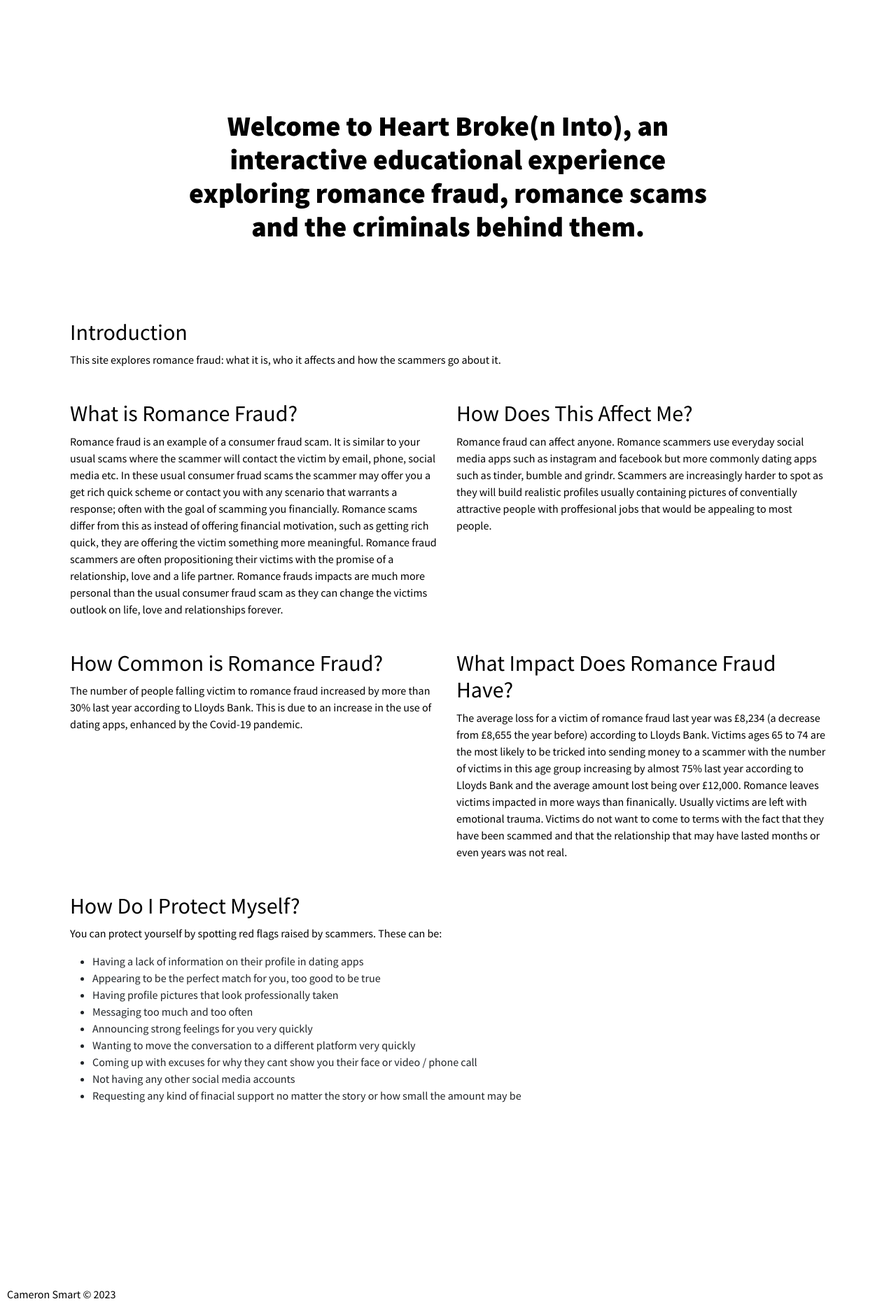
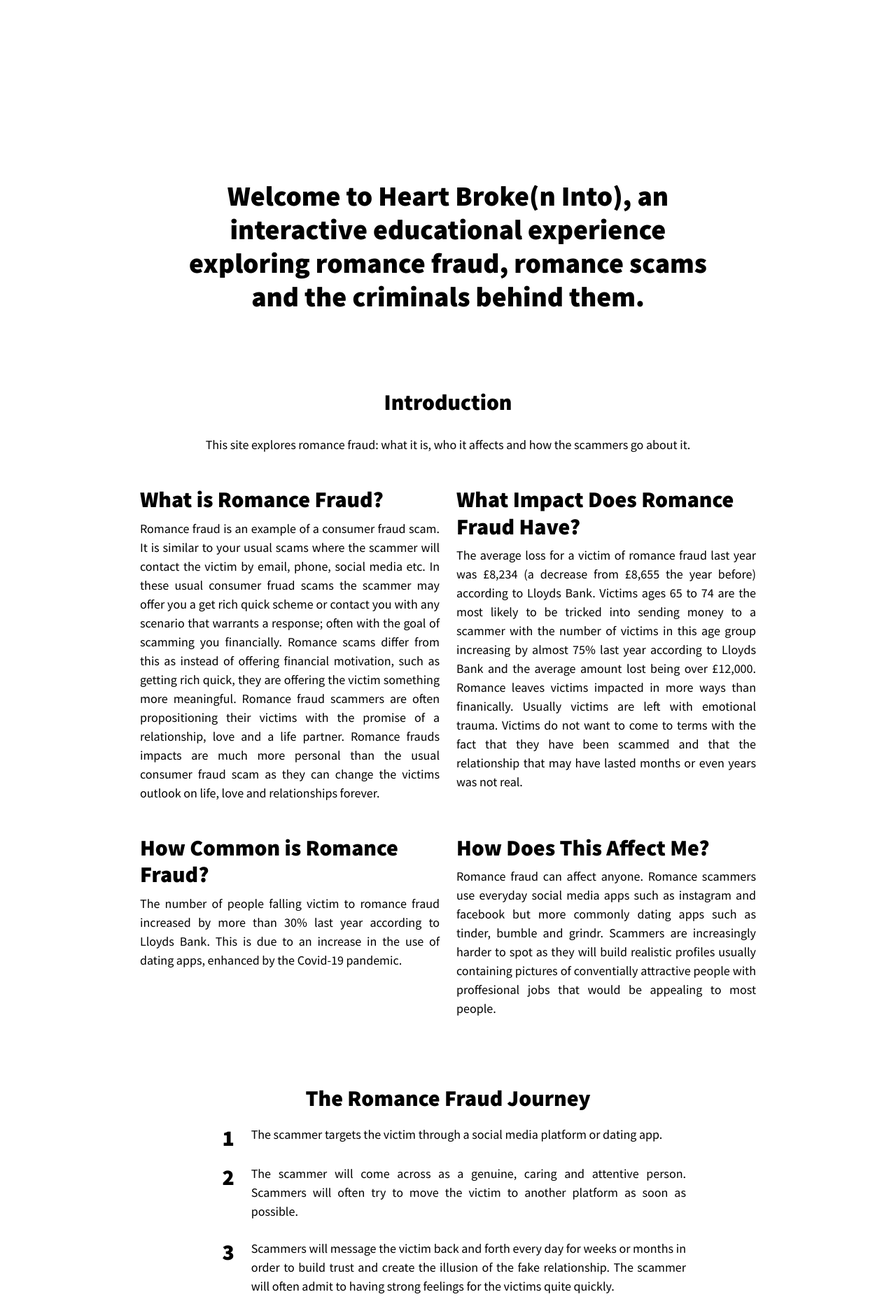
Before and after one commit to cmrnsmrt/HeartBrokenInto, a Flask app: page / in a window 1280 px wide. Shown: the part 94-1961 px from the top of the page at 70% size. Run offline with Flask 2, Linux system fonts and the light colour scheme; some libraries are stand-ins or nearby versions.

Commit message:
Added more content, ready for graphics

```diff
--- a/static/styles/main.css
+++ b/static/styles/main.css
@@ -25,12 +25,17 @@ body {
     font-weight: 400 !important;
 }
 
-h1 {
+h1, h2, h3 {
     font-weight: 900 !important;
 }
 
 h1, h2, h3, p , a{
     color: var(--lightText)
+}
+
+p {
+    text-align: justify;
+    font-size: 18px;
 }
 
 button {
--- a/templates/index.html
+++ b/templates/index.html
@@ -1,7 +1,7 @@
 {% extends 'base.html' %}
 
 {% block body %}
-<div class="container-fluid full-width" style="padding: 100px">
+<div class="container-fluid full-width" style="padding-right: 200px; padding-left: 200px; padding-top: 200px;">
 
     <div class="row"> <!-- Intro banner -->
         <div class="col-sm-12 d-flex justify-content-center text-align-center" style="padding-top: 150px">
@@ -10,17 +10,31 @@
         </div>
     </div>
 
-    <div class="row" style="padding-top: 80px"> <!-- Main content -->
-        <div class="col-sm-12 justify-content-center text-align-center" style="padding-top: 20px;">
+    <div class="row" style="padding-top: 80px"> <!-- Main content start -->
+        <div class="col-sm-12 d-flex justify-content-center text-align-center" style="padding-top: 20px;">
             <h2>Introduction</h2>
+        </div>
+        <div class="col-sm-12 d-flex justify-content-center text-align-center" style="padding-top: 20px;">
             <p>This site explores romance fraud: what it is, who it affects and how the scammers go about it.</p>
         </div>
     </div>
 
-    <div class="row" style="padding-top: 30px"> <!-- Main content -->
+    <div class="row" style="padding-top: 30px">
         <div class="col-sm-6">
             <h2>What is Romance Fraud?</h2>
             <p>Romance fraud is an example of a consumer fraud scam. It is similar to your usual scams where the scammer will contact the victim by email, phone, social media etc. In these usual consumer fruad scams the scammer may offer you a get rich quick scheme or contact you with any scenario that warrants a response; often with the goal of scamming you financially. Romance scams differ from this as instead of offering financial motivation, such as getting rich quick, they are offering the victim something more meaningful. Romance fraud scammers are often propositioning their victims with the promise of a relationship, love and a life partner. Romance frauds impacts are much more personal than the usual consumer fraud scam as they can change the victims outlook on life, love and relationships forever. </p>
+        </div>
+        <div class="col-sm-6">
+            <h2>What Impact Does Romance Fraud Have?</h2>
+            <p>The average loss for a victim of romance fraud last year was £8,234 (a decrease from £8,655 the year before) according to Lloyds Bank. Victims ages 65 to 74 are the most likely to be tricked into sending money to a scammer with the number of victims in this age group increasing by almost 75% last year according to Lloyds Bank and the average amount lost being over £12,000. Romance leaves victims impacted in more ways than finanically. Usually victims are left with emotional trauma. Victims do not want to come to terms with the fact that they have been scammed and that the relationship that may have lasted months or even years was not real.</p>
+        </div>
+
+    </div>
+
+    <div class="row" style="padding-top: 30px">
+        <div class="col-sm-6">
+            <h2>How Common is Romance Fraud?</h2>
+            <p>The number of people falling victim to romance fraud increased by more than 30% last year according to Lloyds Bank. This is due to an increase in the use of dating apps, enhanced by the Covid-19 pandemic. </p>
         </div>
         <div class="col-sm-6">
             <h2>How Does This Affect Me?</h2>
@@ -28,32 +42,163 @@
         </div>
     </div>
 
-    <div class="row" style="padding-top: 30px"> <!-- Main content -->
-        <div class="col-sm-6">
-            <h2>How Common is Romance Fraud?</h2>
-            <p>The number of people falling victim to romance fraud increased by more than 30% last year according to Lloyds Bank. This is due to an increase in the use of dating apps, enhanced by the Covid-19 pandemic. </p>
-        </div>
-        <div class="col-sm-6">
-            <h2>What Impact Does Romance Fraud Have?</h2>
-            <p>The average loss for a victim of romance fraud last year was £8,234 (a decrease from £8,655 the year before) according to Lloyds Bank. Victims ages 65 to 74 are the most likely to be tricked into sending money to a scammer with the number of victims in this age group increasing by almost 75% last year according to Lloyds Bank and the average amount lost being over £12,000. Romance leaves victims impacted in more ways than finanically. Usually victims are left with emotional trauma. Victims do not want to come to terms with the fact that they have been scammed and that the relationship that may have lasted months or even years was not real.</p>
+</div>
+
+<div class="container-fluid full-width" style="padding-right: 300px; padding-left: 300px;">
+
+    <div class="row" style="padding-top: 80px">  <!-- Romance fraud journey -->
+        <div class="col-sm-12 d-flex justify-content-center text-align-center">
+            <h2>The Romance Fraud Journey</h2>
         </div>
     </div>
 
-    <div class="row" style="padding-top: 30px"> <!-- Main content -->
+    <div class="row" style="padding-top: 10px">
+        <div class="col-sm-1 d-flex justify-content-end">
+            <h2>1</h2>
+        </div>
+        <div class="col-sm-11">
+            <p>The scammer targets the victim through a social media platform or dating app.</p>
+        </div>
+    </div>
+
+    <div class="row" style="padding-top: 10px">
+        <div class="col-sm-1 d-flex justify-content-end">
+            <h2>2</h2>
+        </div>
+        <div class="col-sm-11">
+            <p>The scammer will come across as a genuine, caring and attentive person. Scammers will often try to move the victim to another platform as soon as possible. </p>
+        </div>
+    </div>
+
+    <div class="row" style="padding-top: 10px">
+        <div class="col-sm-1 d-flex justify-content-end">
+            <h2>3</h2>
+        </div>
+        <div class="col-sm-11">
+            <p>Scammers will message the victim back and forth every day for weeks or months in order to build trust and create the illusion of the fake relationship. The scammer will often admit to having strong feelings for the victims quite quickly.</p>
+        </div>
+    </div>
+
+    <div class="row" style="padding-top: 10px">
+        <div class="col-sm-1 d-flex justify-content-end">
+            <h2>4</h2>
+        </div>
+        <div class="col-sm-11">
+            <p>This is usually when more red flags begin to show. The scammer will usually come up with excuses as to why they cannot meet, send pictures of their face and video call etc.</p>
+        </div>
+    </div>
+
+    <div class="row" style="padding-top: 10px">
+        <div class="col-sm-1 d-flex justify-content-end">
+            <h2>5</h2>
+        </div>
+        <div class="col-sm-11">
+            <p>Once the scammer has the victim hooked they will start to introduce scenarios in order to get money out of the victim. These can be stories about family, legal, business, financial or medical problems that seem to have no way out. Scammers will pretend to be reluctant to accept help at first.</p>
+        </div>
+    </div>
+
+    <div class="row" style="padding-top: 10px">
+        <div class="col-sm-1 d-flex justify-content-end">
+            <h2>6</h2>
+        </div>
+        <div class="col-sm-11">
+            <p>The scammers will normally ask for small amounts of money to start with but over time these amounts become larger. Scammers will also often send gifts to the victim to keep up the illusion that the relationship is a two way street.</p>
+        </div>
+    </div>
+</div>
+
+<div class="container-fluid full-width" style="padding-right: 500px; padding-left: 500px;">
+
+    <div class="row" style="padding-top: 80px">
+        <div class="col-sm-12 d-flex justify-content-center text-align-center">
+            <h2>How Do I Protect Myself?</h2>
+        </div>
+    </div>
+
+    <div class="row" style="padding-top: 10px">
         <div class="col-sm-12">
-            <h2>How Do I Protect Myself?</h2>
-            <P>You can protect yourself by spotting red flags raised by scammers. These can be:</P>
-            <ul>
-                <li>Having a lack of information on their profile in dating apps</li>
-                <li>Appearing to be the perfect match for you, too good to be true</li>
-                <li>Having profile pictures that look professionally taken</li>
-                <li>Messaging too much and too often</li>
-                <li>Announcing strong feelings for you very quickly</li>
-                <li>Wanting to move the conversation to a different platform very quickly</li>
-                <li>Coming up with excuses for why they cant show you their face or video / phone call</li>
-                <li>Not having any other social media accounts</li>
-                <li>Requesting any kind of finacial support no matter the story or how small the amount may be</li>
-            </ul>
+            <p>You can protect yourself by spotting red flags raised by scammers. These can be:</p>
+        </div>
+    </div>
+
+    <div class="row" style="padding-top: 10px">  <!-- Red flags -->
+        <div class="col-sm-1 d-flex justify-content-end">
+            <h2>1</h2>
+        </div>
+        <div class="col-sm-11">
+            <p>Having a lack of information on their profile in dating apps</p>
+        </div>
+    </div>
+
+    <div class="row" style="padding-top: 10px">
+        <div class="col-sm-1 d-flex justify-content-end">
+            <h2>2</h2>
+        </div>
+        <div class="col-sm-11">
+            <p>Appearing to be the perfect match for you, too good to be true</p>
+        </div>
+    </div>
+
+    <div class="row" style="padding-top: 10px">
+        <div class="col-sm-1 d-flex justify-content-end">
+            <h2>3</h2>
+        </div>
+        <div class="col-sm-11">
+            <p>Having profile pictures that look professionally taken</p>
+        </div>
+    </div>
+
+    <div class="row" style="padding-top: 10px">
+        <div class="col-sm-1 d-flex justify-content-end">
+            <h2>4</h2>
+        </div>
+        <div class="col-sm-11">
+            <p>Messaging too much and too often</p>
+        </div>
+    </div>
+
+    <div class="row" style="padding-top: 10px">
+        <div class="col-sm-1 d-flex justify-content-end">
+            <h2>5</h2>
+        </div>
+        <div class="col-sm-11">
+            <p>Announcing strong feelings for you very quickly</p>
+        </div>
+    </div>
+
+    <div class="row" style="padding-top: 10px">
+        <div class="col-sm-1 d-flex justify-content-end">
+            <h2>6</h2>
+        </div>
+        <div class="col-sm-11">
+            <p>Wanting to move the conversation to a different platform very quickly</p>
+        </div>
+    </div>
+
+    <div class="row" style="padding-top: 10px">
+        <div class="col-sm-1 d-flex justify-content-end">
+            <h2>7</h2>
+        </div>
+        <div class="col-sm-11">
+            <p>Coming up with excuses for why they cant show you their face or video / phone call</p>
+        </div>
+    </div>
+
+    <div class="row" style="padding-top: 10px">
+        <div class="col-sm-1 d-flex justify-content-end">
+            <h2>8</h2>
+        </div>
+        <div class="col-sm-11">
+            <p>Not having any other social media accounts</p>
+        </div>
+    </div>
+
+    <div class="row" style="padding-top: 10px">
+        <div class="col-sm-1 d-flex justify-content-end">
+            <h2>9</h2>
+        </div>
+        <div class="col-sm-11">
+            <p>Requesting any kind of finacial support no matter the story or how small the amount may be</p>
         </div>
     </div>
 
```
